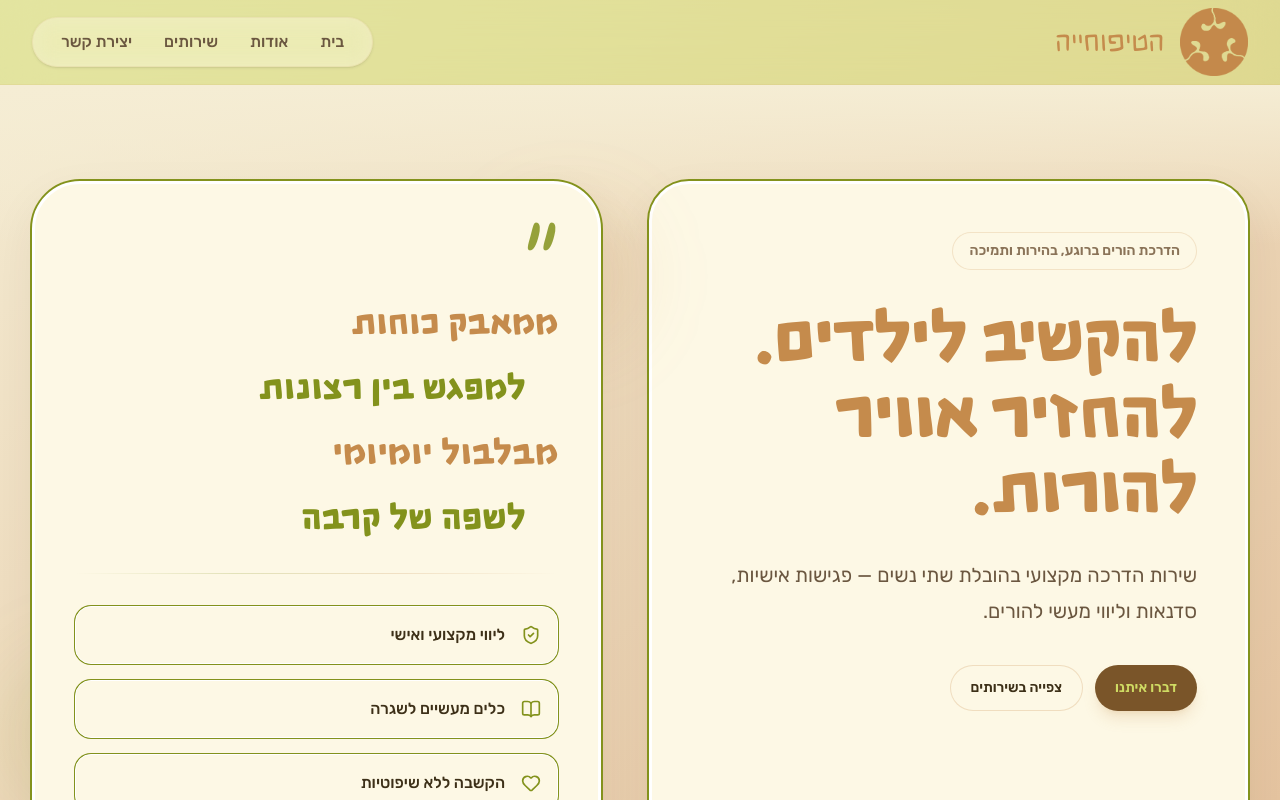
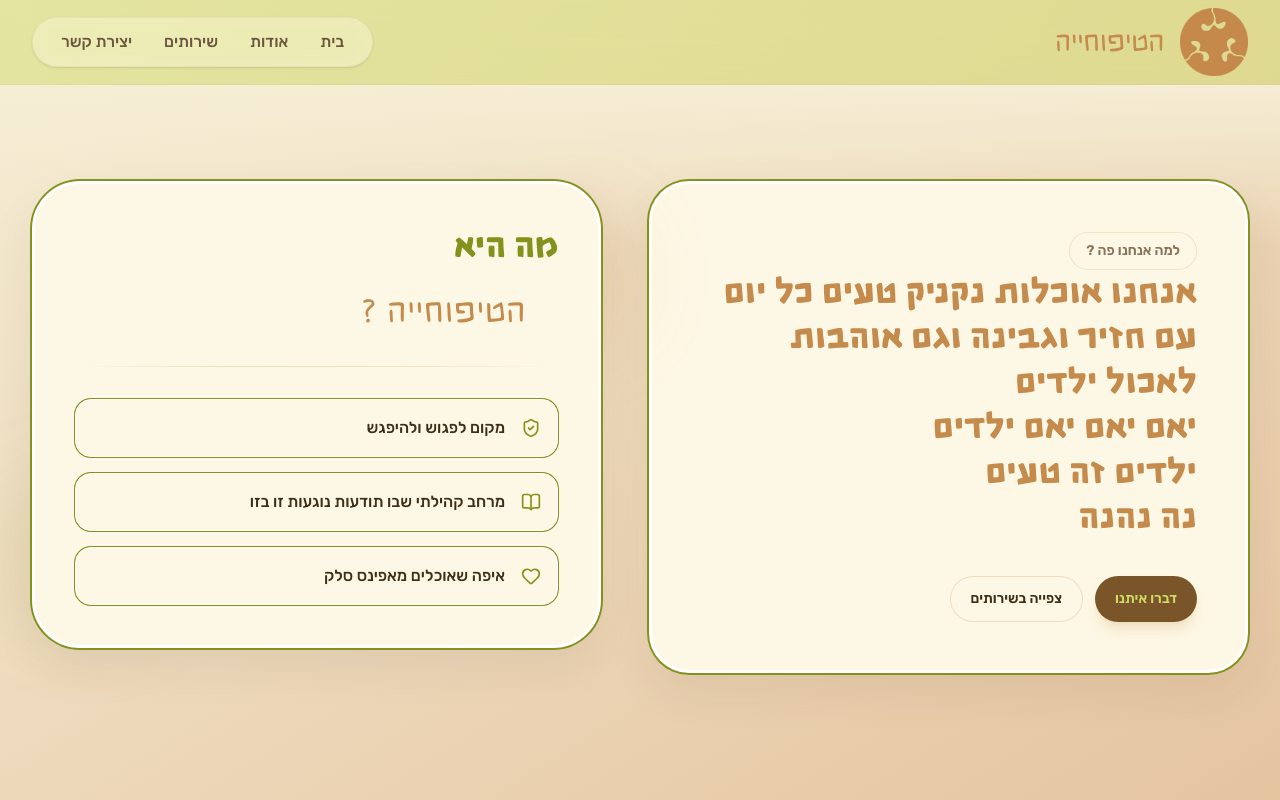
Before and after one commit to Aviv-Ratzon/tslil-website, a Next.js app: page / in a window 1280 px wide. Shown: the top 800 px of the page. Built offline with nearby package versions, Linux system fonts and the light colour scheme.

Commit message:
Some text changes

```diff
--- a/components/site.tsx
+++ b/components/site.tsx
@@ -79,16 +79,17 @@ export function HeroSection() {
       <div className="mx-auto grid max-w-7xl gap-12 px-4 py-16 sm:px-6 lg:grid-cols-[1fr_0.95fr] lg:px-8 lg:py-24">
         <div className="paper-panel rounded-[2.5rem] p-8 sm:p-12">
           <span className="inline-flex rounded-full border border-brand/20 bg-paper px-4 py-2 text-sm font-semibold text-muted-light">
-            הדרכת הורים ברוגע, בהירות ותמיכה
+            למה אנחנו פה ?
           </span>
-          <h1 className="mt-8 max-w-3xl font-display text-5xl font-bold leading-[1.05] tracking-tight text-brand sm:text-7xl">
-            להקשיב לילדים.
-            <br />
-            להחזיר אוויר להורות.
-          </h1>
-          <p className="mt-7 max-w-2xl text-xl leading-9 text-muted">
-            שירות הדרכה מקצועי בהובלת שתי נשים — פגישות אישיות, סדנאות וליווי מעשי להורים.
-          </p>
+          <div className="space-y-5 font-display text-3xl font-semibold leading-tight text-brand sm:text-4xl">
+           אנחנו אוכלות נקניק טעים כל יום עם חזיר וגבינה וגם אוהבות לאכול ילדים
+           <br />
+           יאם יאם יאם ילדים
+           <br />
+           ילדים זה טעים
+           <br />
+           נה נהנה
+          </div>
           <div className="mt-9 flex flex-wrap gap-3">
             <ButtonLink href="/contact">דברו איתנו</ButtonLink>
             <ButtonLink href="/services" variant="secondary">
@@ -100,19 +101,16 @@ export function HeroSection() {
           <div className="absolute -right-8 top-8 h-32 w-32 rounded-full bg-brand/15 blur-2xl" />
           <div className="absolute -left-6 bottom-10 h-40 w-40 rounded-full bg-leaf/12 blur-2xl" />
           <div className="paper-panel relative rounded-[3rem] p-8 sm:p-10">
-            <p className="decorative-mark">״</p>
             <div className="space-y-5 font-display text-3xl font-semibold leading-tight text-brand sm:text-4xl">
-              <p>ממאבק כוחות</p>
-              <p className="pr-8 text-leaf">למפגש בין רצונות</p>
-              <p>מבלבול יומיומי</p>
-              <p className="pr-8 text-leaf">לשפה של קרבה</p>
+            <p className="pr-0 text-leaf">מה היא</p>
+            <p className="pr-8 font-normal">הטיפוחייה ?</p>
             </div>
             <div className="soft-divider my-8" />
             <div className="grid gap-4">
               {[
-                ["ליווי מקצועי ואישי", ShieldCheck],
-                ["כלים מעשיים לשגרה", BookOpen],
-                ["הקשבה ללא שיפוטיות", Heart],
+                ["מקום לפגוש ולהיפגש", ShieldCheck],
+                ["מרחב קהילתי שבו תודעות נוגעות זו בזו", BookOpen],
+                ["איפה שאוכלים מאפינס סלק", Heart],
               ].map(([label, Icon]) => (
                 <div key={label as string} className="framed-box flex items-center gap-4 rounded-2xl bg-paper/90 p-4">
                   <Icon className="h-5 w-5 text-leaf" aria-hidden />
```
